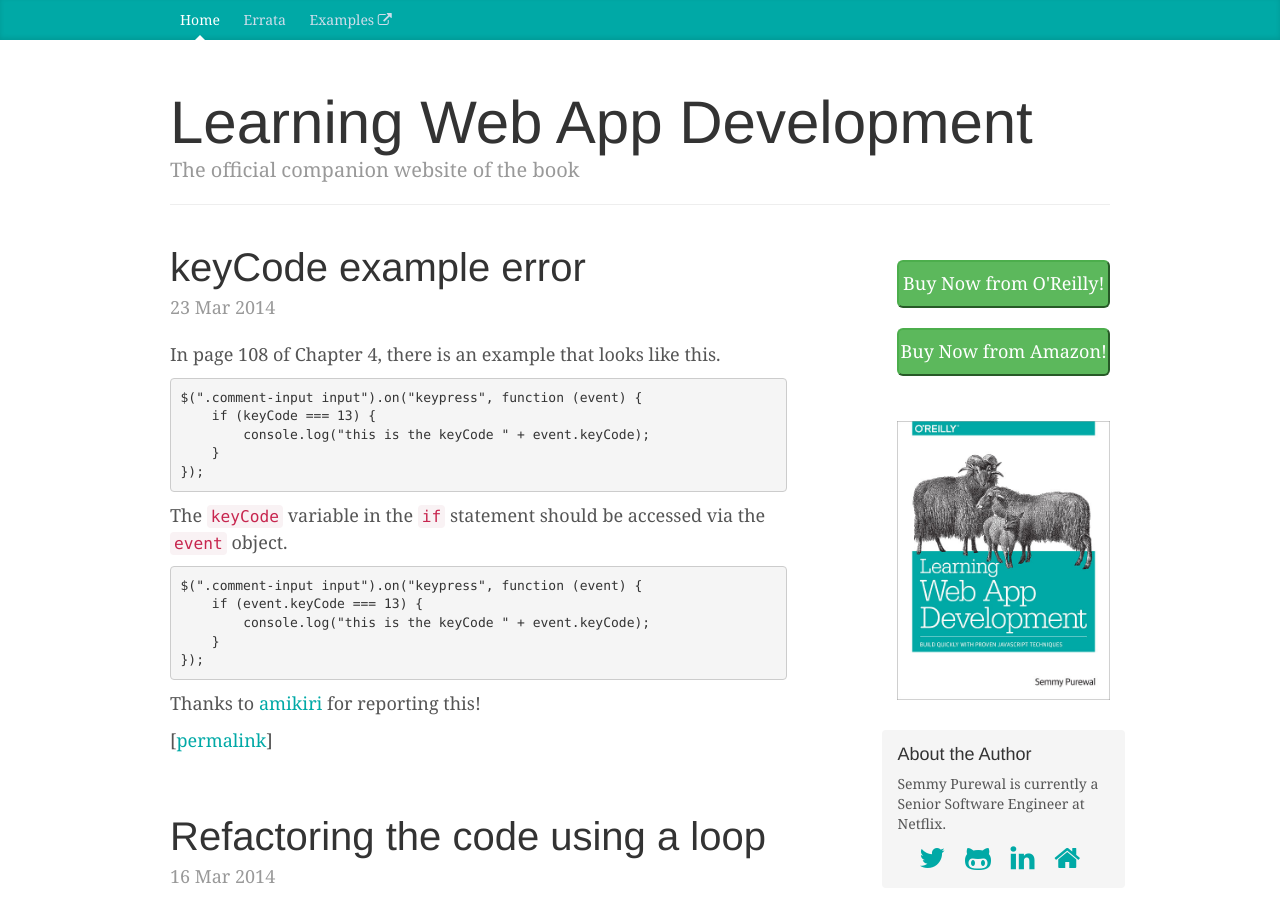
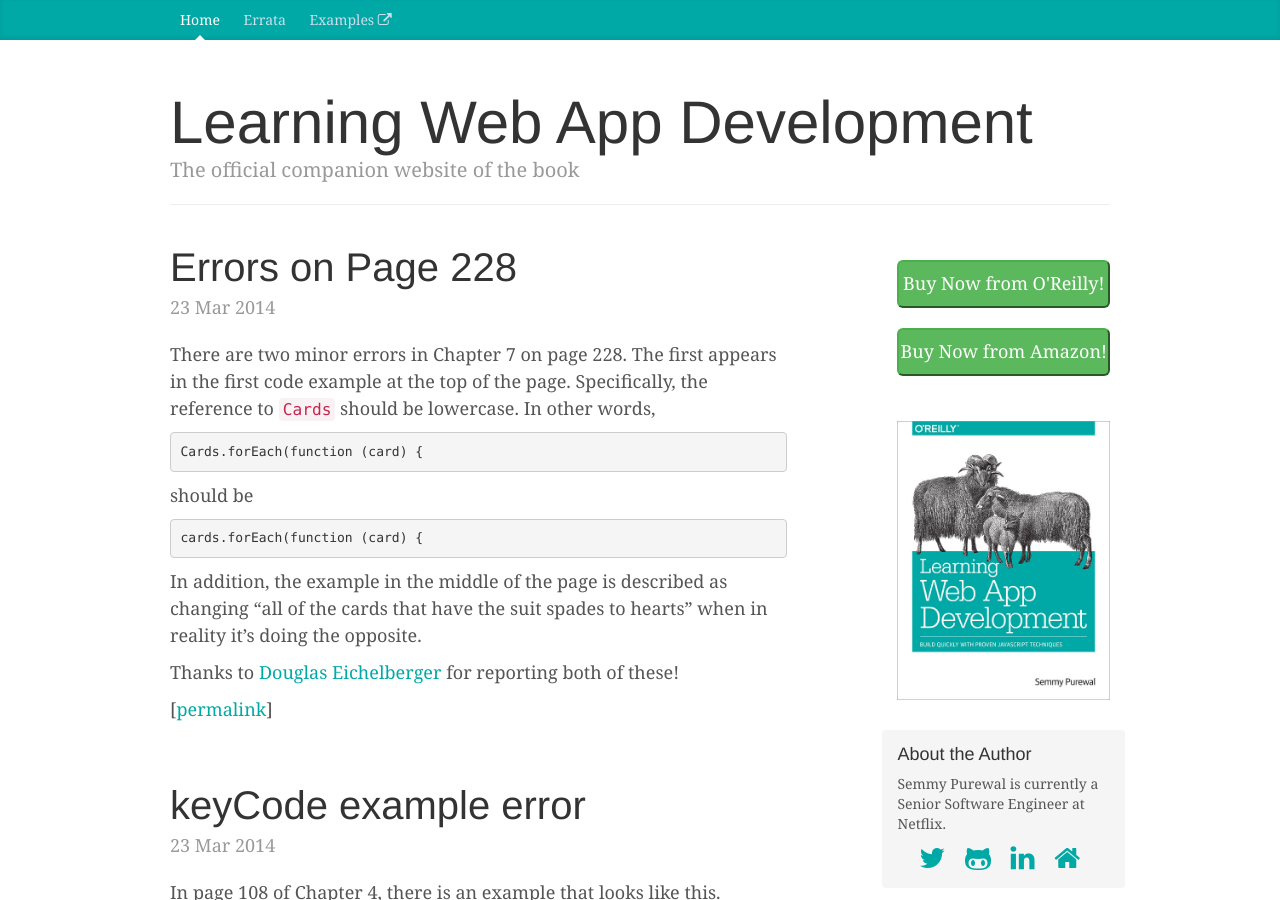
Before and after one commit to learningwebappdev/learningwebappdev.github.io, a Jekyll site: the page built from index.html, in a window 1280 px wide and 900 px high. Built offline with Jekyll 4.4.1, drawn with Linux system fonts in a browser that asks for light colours; nearby versions of some CDN libraries; Markdown is read by kramdown in place of the engine named in the settings; the list of posts is cut into pages by our own code; some of the changed text lies outside the part shown.

Commit message:
add chapter 7 errata and update errata page

```diff
--- /dev/null
+++ b/_posts/2014-03-23-chapter-7-mistakes-on-page-228.markdown
@@ -0,0 +1,25 @@
+---
+layout: post
+title:  "Errors on Page 228"
+date:   2014-03-23 13:55:33
+categories: errata chapter7
+author: Semmy
+page: 228
+---
+
+There are two minor errors in Chapter 7 on page 228. The first appears in the
+first code example at the top of the page. Specifically, the reference to
+`Cards` should be lowercase. In other words,
+
+    Cards.forEach(function (card) {
+
+should be
+
+    cards.forEach(function (card) {
+
+In addition, the example in the middle of the page is described as changing
+"all of the cards that have the suit spades to hearts" when in reality it's
+doing the opposite.
+
+Thanks to [Douglas Eichelberger](https://www.linkedin.com/pub/douglas-eichelberger/11/614/722)
+for reporting both of these!
--- a/errata.html
+++ b/errata.html
@@ -25,3 +25,10 @@
 <li><a href="{{ post.url }}">[Page {{ post.page }}] {{ post.title }}</a></li>
 {% endfor %}
 </ul>
+
+<h3>Chapter 7</h3>
+<ul>
+{% for post in site.categories['chapter7','errata']%}
+<li><a href="{{ post.url }}">[Page {{ post.page }}] {{ post.title }}</a></li>
+{% endfor %}
+</ul>
```
